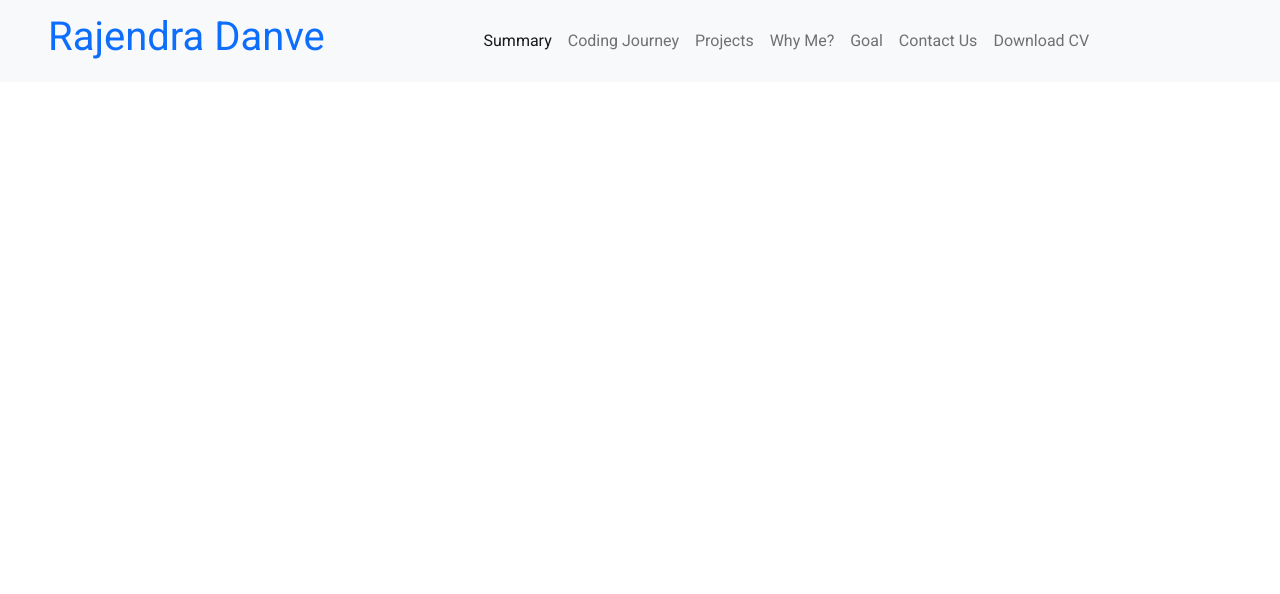
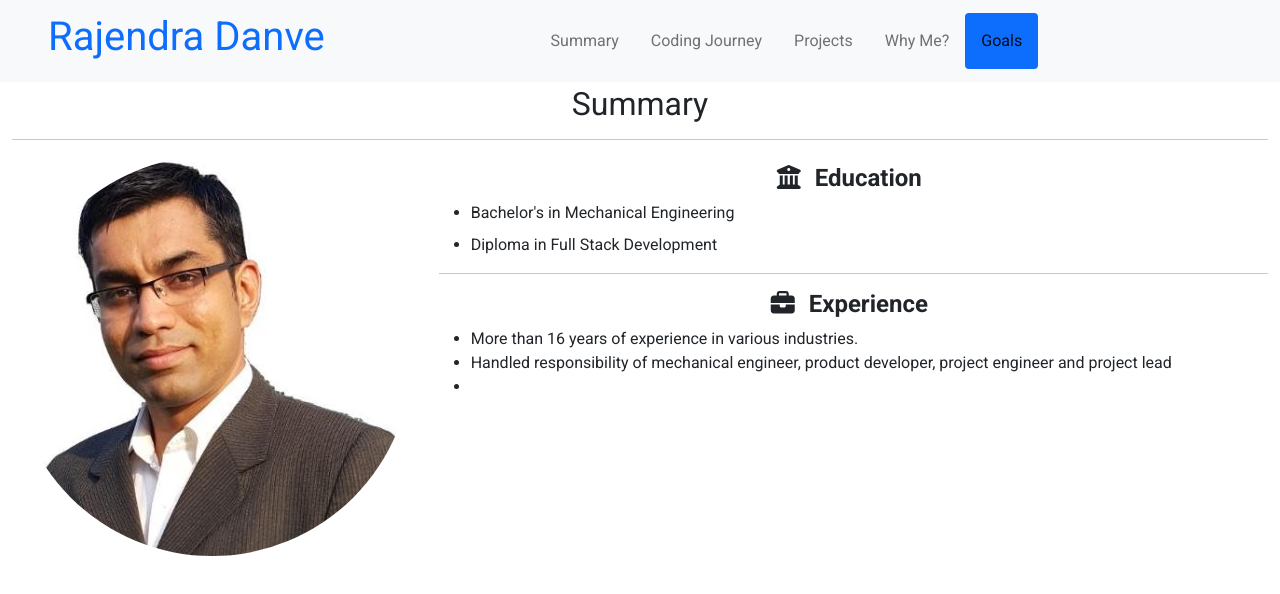
Before and after one commit to rajendradanve/self-presentation, a plain HTML site: page index.html in a window 1280 px wide. Drawn offline with nearby package versions, Linux system fonts and the light colour scheme.

Commit message:
added sections and updated navbar

```diff
--- a/assets/css/style.css
+++ b/assets/css/style.css
@@ -2,4 +2,6 @@
 
 body {
     font-family: 'Roboto', sans-serif;
+    position: relative;
+    padding-top: 85px;
 }
--- /dev/null
+++ b/assets/js/script.js
@@ -0,0 +1,3 @@
+let scrollSpy = new bootstrap.ScrollSpy(document.body, {
+    target: '#sections-navbar'
+  })
--- a/index.html
+++ b/index.html
@@ -10,30 +10,79 @@
     <script src="https://kit.fontawesome.com/023e38a18b.js" crossorigin="anonymous"></script>
     <!--local css link -->
     <link rel="stylesheet" href="./assets/css/style.css"/>
-    <title>Rajendra Danve | Home</title>
+    <title>Rajendra Danve</title>
 </head>
 <body>
        <!--Nav bar-->
-       <nav class="navbar bg-light navbar-expand-lg fixed-top">
+       <nav id="sections-navbar" class="navbar bg-light navbar-expand-lg fixed-top">
         <a class="navbar-brand ms-2 ms-md-3 ms-lg-5" href="index.html">
             <h1>Rajendra Danve</h1>
         </a>
         <button class="navbar-toggler navbar-light" type="button" data-bs-toggle="collapse" data-bs-target="#navbarSupportedContent" aria-controls="navbarSupportedContent" aria-expanded="false" aria-label="Toggle navigation">
             <span class="navbar-toggler-icon navbar-toggler-border"></span>
         </button>
-        <div class="collapse navbar-collapse justify-content-center navbar-light me-lg-5" id="navbarSupportedContent">
-            <ul class="navbar-nav">
-                <li class="nav-item"><a class="nav-link active p-2" href="#">Summary</a></li>
-                <li class="nav-item"><a class="nav-link p-2" href="#">Coding Journey</a></li>
-                <li class="nav-item"><a class="nav-link p-2" href="#">Projects</a></li>
-                <li class="nav-item"><a class="nav-link p-2" href="#">Why Me?</a></li>
-                <li class="nav-item"><a class="nav-link p-2" href="#">Goal</a></li>
-                <li class="nav-item"><a class="nav-link p-2" href="contact-us.html">Contact Us</a></li>
-                <li class="nav-item"><a class="nav-link p-2" href="">Download CV</a></li>
+        <div class="collapse navbar-collapse justify-content-center navbar-light me-lg-5">
+            <ul class="navbar-nav nav-pills">
+                <li class="nav-item"><a class="nav-link p-3" href="#summary-section">Summary</a></li>
+                <li class="nav-item"><a class="nav-link p-3" href="#coding-journey-section">Coding Journey</a></li>
+                <li class="nav-item"><a class="nav-link p-3" href="#project-section">Projects</a></li>
+                <li class="nav-item"><a class="nav-link p-3" href="#why-me-section">Why Me?</a></li>
+                <li class="nav-item"><a class="nav-link p-3" href="#goals-section">Goals</a></li>
+
             </ul>
         </div>
     </nav>
+
+    <div data-bs-spy="scroll" data-bs-target="#sections-navbar" data-bs-offset="0" class="container-fluid">
+        <section id="summary-section" class="section-placement">
+            <div class="row h-100">
+                <div class="col-12">
+                    <h2 class="text-center">Summary</h2>
+                    <hr>
+                </div>
+                <div class="col">
+                    <div class="row">
+                        <div class="col-12 col-md-4 mx-auto ">
+                            <img class="rounded-circle" src="./assets/media/images/rajendra.jpg" alt="rajendra danve photo">
+                        </div>
+                        <div class="col-12 col-md-8 mx-auto my-2 ">
+                            <h4 class="text-center"><i class="fas fa-university"></i> <strong class="p-2">Education</strong> </h4>
+                            <ul>
+                                <li class="mb-2">Bachelor's in Mechanical Engineering</li>
+                                <li class="mb-2">Diploma in Full Stack Development</li>
+                            </ul>
+                            <hr>
+                            <h4 class="text-center"><i class="fas fa-briefcase"></i> <strong class="p-2">Experience</strong> </h4>
+                            <ul>
+                                <li>More than 16 years of experience in various industries.</li>
+                                <li>Handled responsibility of mechanical engineer, product developer, project engineer and project lead</li>
+                                <li></li>
+                            </ul>
+                        </div>
+                    </div>
+                </div>
+
+
+            </div>
+        </section>
+        <section id="coding-journey-section">
+
+        </section>
+
+        <section id="projects-section">
+
+        </section>
+
+        <section id="why-me-section">
+
+        </section>
+
+        <section id="goals-section">
+
+        </section>
+    </div>
      <!--Bootstrap javascript -->
     <script src="https://cdn.jsdelivr.net/npm/bootstrap@5.1.3/dist/js/bootstrap.bundle.min.js" integrity="sha384-ka7Sk0Gln4gmtz2MlQnikT1wXgYsOg+OMhuP+IlRH9sENBO0LRn5q+8nbTov4+1p" crossorigin="anonymous"></script>
+    <script src="./assets/js/script.js"></script>
 </body>
 </html>
```
